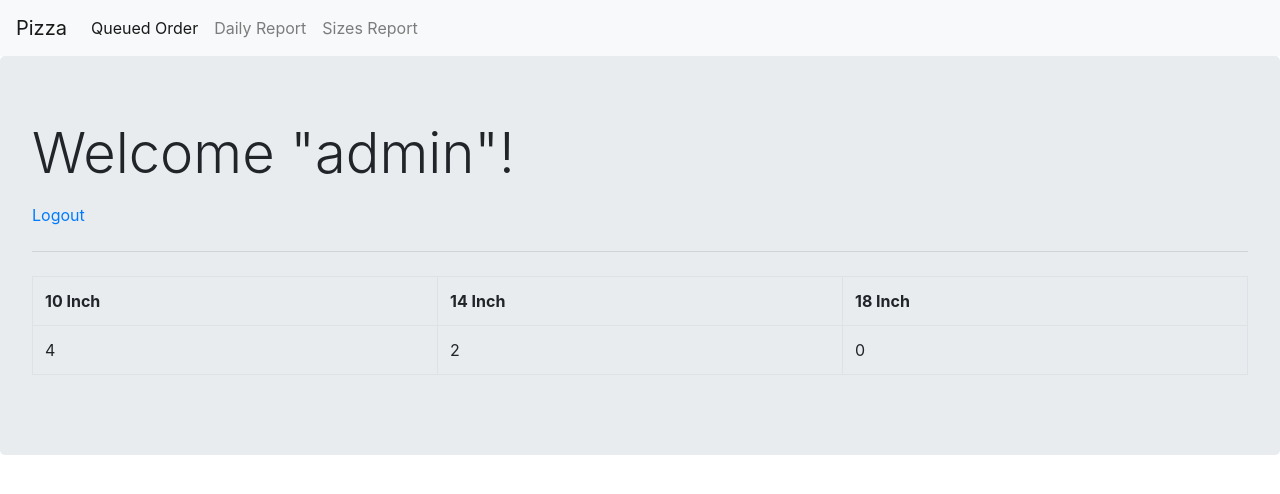
After one commit to axle21/pizza_system, a PHP site: page /pizza_system/sizes.php in a window 1280 px wide. The commit adds this page. Shown: the top 494 px of the page. Run offline with PHP 8.4, Linux system fonts and the light colour scheme; a user stored in the database is signed in; data comes from the database, SQL or seed files in the repository; both versions use the stored data as it was after the commit.

Commit message:
adding sizes

```diff
--- a/daily_order.php
+++ b/daily_order.php
@@ -26,7 +26,7 @@ $result = mysqli_query($connect, $query);
   <a href="logout.php">Logout</a>
   <hr class="my-4">
 
-   <div id="employee_table">
+   <div id="table">
         <table class="table table-bordered">
            <tr >
                 <th width="15%">Customer Name</th>
--- a/navbar.php
+++ b/navbar.php
@@ -12,8 +12,8 @@
       <li class="nav-item">
         <a class="nav-link" href="http://localhost/pizza_system/daily_order.php">Daily Report</a>
       </li>
-      <li class="nav-item">
-        <a class="nav-link disabled" href="#">Disabled</a>
+     <li class="nav-item">
+        <a class="nav-link" href="http://localhost/pizza_system/sizes.php">Sizes Report</a>
       </li>
     </ul>
   </div>
--- /dev/null
+++ b/sizes.php
@@ -0,0 +1,53 @@
+
+<?php
+
+include("auth.php");
+require('db.php');
+//count query for 10 inch
+$query = "SELECT COUNT(item_price) as size  FROM order_detail where SUBSTRING(item_price, 4, 5)=10 ORDER BY id ASC";
+$result = mysqli_query($connect, $query);
+//count query for 14 inch
+$querys = "SELECT COUNT(item_price) as size  FROM order_detail where SUBSTRING(item_price, 4, 5)=14 ORDER BY id ASC";
+$results = mysqli_query($connect, $querys);
+//count query for 18 inch
+$queryss = "SELECT COUNT(item_price) as size  FROM order_detail where SUBSTRING(item_price, 4, 5)=18 ORDER BY id ASC";
+$resultss = mysqli_query($connect, $queryss);
+?>
+
+
+<!DOCTYPE html>
+<html>
+<head>
+	<title>Pizza Ordering System</title>
+
+	<link rel="stylesheet" href="https://stackpath.bootstrapcdn.com/bootstrap/4.3.0/css/bootstrap.min.css" integrity="sha384-PDle/QlgIONtM1aqA2Qemk5gPOE7wFq8+Em+G/hmo5Iq0CCmYZLv3fVRDJ4MMwEA" crossorigin="anonymous">
+		<script src="https://ajax.googleapis.com/ajax/libs/jquery/2.2.0/jquery.min.js"></script>
+	<script src="https://stackpath.bootstrapcdn.com/bootstrap/4.3.0/js/bootstrap.min.js" integrity="sha384-7aThvCh9TypR7fIc2HV4O/nFMVCBwyIUKL8XCtKE+8xgCgl/PQGuFsvShjr74PBp" crossorigin="anonymous"></script>
+
+</head>
+<body>
+<?php include("navbar.php"); ?>
+<div class="jumbotron" >
+  <h1 class="display-4"><p>Welcome <?php echo $_SESSION['username']; ?>!</p></h1>
+  <a href="logout.php">Logout</a>
+  <hr class="my-4">
+
+   <div id="table">
+        <table class="table table-bordered">
+           <tr >
+                <th width="10%">10 Inch</th>
+                <th width="10%">14 Inch</th>
+                <th width="10%">18 Inch</th>
+           </tr>
+           <tr>
+                <td><?php $row = mysqli_fetch_assoc($result); echo $row["size"]; ?></td>
+                <td><?php $rows = mysqli_fetch_assoc($results); echo $rows["size"]; ?></td>
+                <td><?php $rowss = mysqli_fetch_assoc($resultss); echo $rowss["size"]; ?></td>
+           </tr>
+        </table>
+    </div>
+</div>
+
+
+</body>
+</html>
```
Also changed, not shown: tests.sql (+19 -13 lines).
